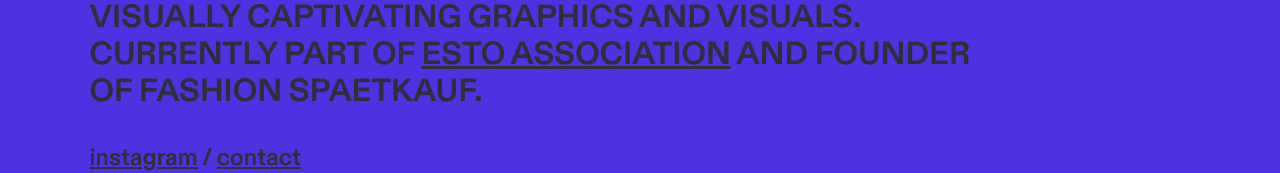
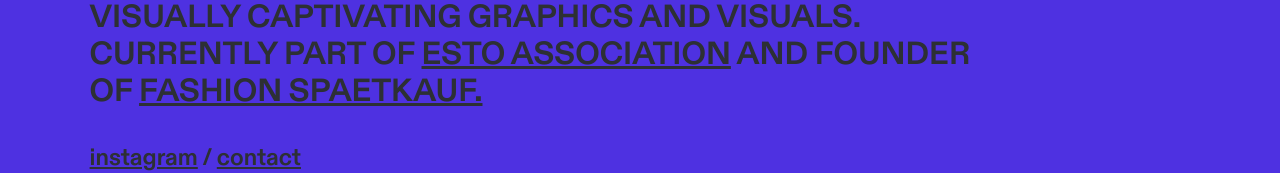
Before and after one commit to MisMark/markelabgiala.github.io, a plain HTML site: page index.html in a window 1280 px wide. Both pictures are taken after a click on the button "ABOUT". Shown: the part 266-439 px from the top of the page. Drawn offline with Linux system fonts and the light colour scheme.

Commit message:
Update index.html

```diff
--- a/index.html
+++ b/index.html
@@ -58,7 +58,7 @@
             CULTURALY SENSITIVE AND VISUALLY CAPTIVATING GRAPHICS AND
             VISUALS.
             <br>
-          CURRENTLY PART OF <a href="https://estoassociation.com">ESTO ASSOCIATION</a> AND FOUNDER OF FASHION
+          CURRENTLY PART OF <a href="https://estoassociation.com">ESTO ASSOCIATION</a> AND FOUNDER OF <a href="https://www.instagram.com/fashionspaetkauf/">FASHION
           SPAETKAUF.
             <br>
          </h2>
```
